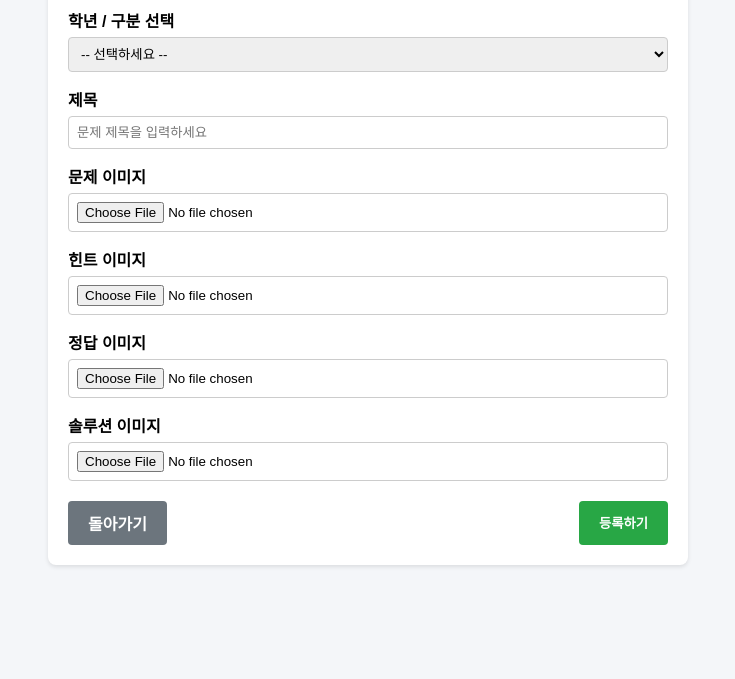
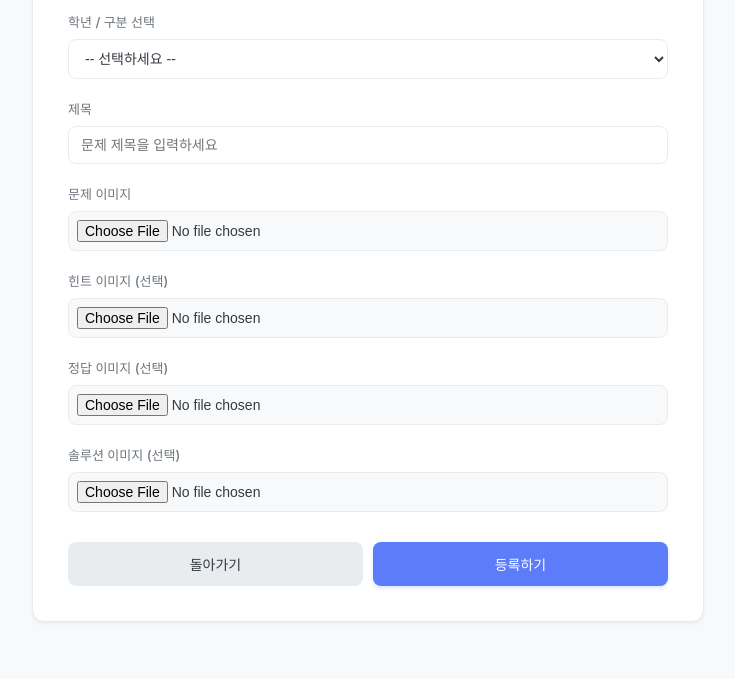
Before and after one commit to marlbodo/contest, a plain HTML site: page write.html in a window 1280 px wide. Shown: the part 121-800 px from the top of the page, without its empty margins (272-1007 px from the left). Drawn offline with nearby package versions, Linux system fonts and the light colour scheme.

Commit message:
Update write.html

```diff
--- a/write.html
+++ b/write.html
@@ -4,18 +4,29 @@
     <meta charset="UTF-8">
     <title>문제 등록</title>
     <style>
-        body { font-family: Arial, sans-serif; margin: 20px; background-color: #f4f6f9; }
-        .container { max-width: 600px; margin: auto; background: white; padding: 20px; border-radius: 8px; box-shadow: 0 2px 4px rgba(0,0,0,0.1); }
-        h1 { color: #333; text-align: center; }
-        .form-group { margin-bottom: 15px; }
-        label { display: block; margin-bottom: 5px; font-weight: bold; }
-        select, input[type="text"], input[type="file"] { width: 100%; padding: 8px; box-sizing: border-box; border: 1px solid #ccc; border-radius: 4px; }
-        .btn-container { display: flex; justify-content: space-between; margin-top: 20px; }
-        .btn { padding: 10px 20px; border: none; border-radius: 4px; cursor: pointer; font-weight: bold; text-decoration: none; text-align: center; }
-        .btn-submit { background-color: #28a745; color: white; }
-        .btn-submit:hover { background-color: #218838; }
-        .btn-back { background-color: #6c757d; color: white; }
-        .btn-back:hover { background-color: #5a6268; }
+        :root {
+            --bg-color: #f8f9fa;
+            --card-bg: #ffffff;
+            --text-main: #343a40;
+            --text-sub: #6c757d;
+            --primary: #5c7cfa;
+            --primary-hover: #4c6ef5;
+            --border-color: #e9ecef;
+        }
+        body { font-family: 'Pretendard', -apple-system, BlinkMacSystemFont, system-ui, Roboto, sans-serif; margin: 0; padding: 40px 20px; background-color: var(--bg-color); color: var(--text-main); }
+        .container { max-width: 600px; margin: auto; background: var(--card-bg); padding: 35px; border-radius: 12px; box-shadow: 0 4px 6px rgba(0,0,0,0.02), 0 1px 3px rgba(0,0,0,0.05); border: 1px solid var(--border-color); }
+        h1 { font-size: 22px; font-weight: 600; text-align: center; margin-top: 0; margin-bottom: 25px; }
+        .form-group { margin-bottom: 20px; }
+        label { display: block; margin-bottom: 8px; font-weight: 500; font-size: 13px; color: var(--text-sub); }
+        select, input[type="text"], input[type="file"] { width: 100%; padding: 10px 12px; box-sizing: border-box; border: 1px solid var(--border-color); border-radius: 8px; font-size: 14px; background: #fff; color: var(--text-main); transition: border-color 0.2s; }
+        select:focus, input[type="text"]:focus { outline: none; border-color: var(--primary); }
+        input[type="file"] { padding: 8px; background: #f8f9fa; cursor: pointer; }
+        .btn-container { display: flex; gap: 10px; margin-top: 30px; }
+        .btn { flex: 1; padding: 12px; border: none; border-radius: 8px; cursor: pointer; font-weight: 500; font-size: 14px; text-decoration: none; text-align: center; transition: background 0.2s; }
+        .btn-submit { background-color: var(--primary); color: white; box-shadow: 0 2px 4px rgba(92, 124, 250, 0.2); }
+        .btn-submit:hover { background-color: var(--primary-hover); }
+        .btn-back { background-color: #e9ecef; color: var(--text-main); }
+        .btn-back:hover { background-color: #dee2e6; }
     </style>
 </head>
 <body>
@@ -48,17 +59,17 @@
         </div>
 
         <div class="form-group">
-            <label for="hint_img">힌트 이미지</label>
+            <label for="hint_img">힌트 이미지 (선택)</label>
             <input type="file" id="hint_img" accept="image/*">
         </div>
 
         <div class="form-group">
-            <label for="answer_img">정답 이미지</label>
+            <label for="answer_img">정답 이미지 (선택)</label>
             <input type="file" id="answer_img" accept="image/*">
         </div>
 
         <div class="form-group">
-            <label for="solution_img">솔루션 이미지</label>
+            <label for="solution_img">솔루션 이미지 (선택)</label>
             <input type="file" id="solution_img" accept="image/*">
         </div>
 
@@ -71,8 +82,8 @@
 
 <script src="https://cdn.jsdelivr.net/npm/@supabase/supabase-js@2"></script>
 <script>
-    const SUPABASE_URL = 'YOUR_SUPABASE_URL';
-    const SUPABASE_ANON_KEY = 'YOUR_SUPABASE_ANON_KEY';
+    const SUPABASE_URL = "https://gbgazkerfzjosdmofbbs.supabase.co";
+    const SUPABASE_ANON_KEY = "sb_publishable_6KtLr5szF6-qhqZz5-K1MA_bvEDPkp0";
     const supabase = supabase.createClient(SUPABASE_URL, SUPABASE_ANON_KEY);
 
     async function uploadImage(file, folderName) {
```
